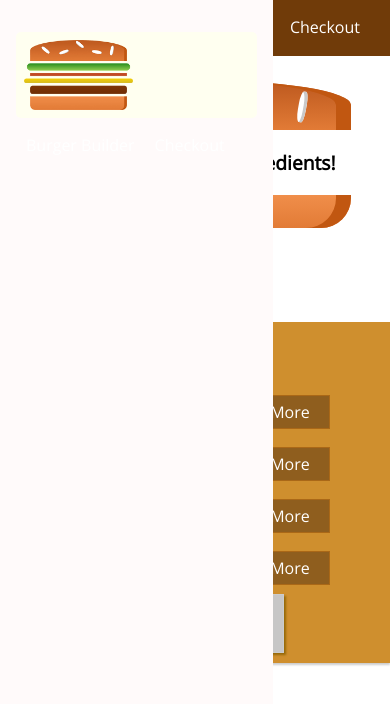
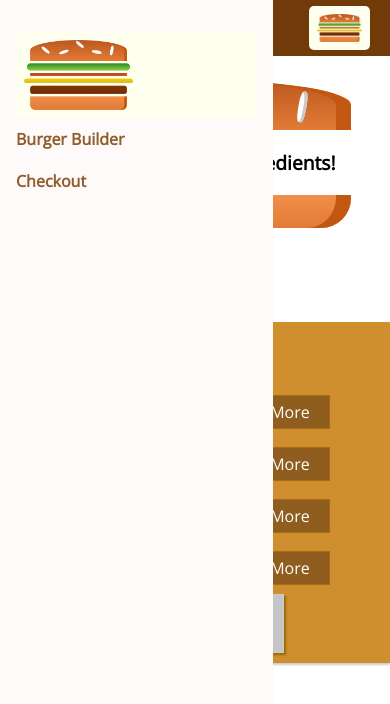
Before and after one commit to xugetsu/Burger-Builder, a React app: page / in a window 390 px wide. Shown: the top 704 px of the page. Built offline with nearby package versions, Linux system fonts and the light colour scheme.

Commit message:
Working on Responsive Adjustments

```diff
--- a/src/components/Navigation/NavigationItems/NavigationItem/NavigationItem.css
+++ b/src/components/Navigation/NavigationItems/NavigationItem/NavigationItem.css
@@ -1,19 +1,40 @@
+.NavigationItem{
+    margin: 10px 0;
+    box-sizing: border-box;
+    display: block;
+    width: 100%;
+}
+
+.NavigationItem a{
+    color: #8F5C2C;
+    font-weight: bolder;
+    text-decoration: none;
+    width: 100%;
+    box-sizing: border-box;
+    display: block;
+}
+
+.NavigationItem a:hover,
+.NavigationItem a:active,
+.NavigationItem a.active{
+    color:#40A4CB;
+}
+
+@media(min-width:500px){
     .NavigationItem{
         margin: 0;
-    box-sizing: border-box;
         display: flex;
         height: 100%;
+        width: auto;
         align-items: center;
     }
 
     .NavigationItem a{
         color: white;
-    text-decoration: none;
+        font-weight: normal;
         height: 100%;
         padding: 16px 10px;
         border-bottom: 4px solid transparent;
-    box-sizing: border-box;
-    display: block;
     }
 
     .NavigationItem a:hover,
@@ -23,3 +44,4 @@
         border-bottom: 4px solid #40A4CB;
         color:white;
     }
+}
--- a/src/components/Navigation/NavigationItems/NavigationItems.css
+++ b/src/components/Navigation/NavigationItems/NavigationItems.css
@@ -3,6 +3,13 @@
     padding: 0;
     list-style: none;
     display: flex;
+    flex-flow: column;
     align-items: center;
     height: 100%;
 }
+
+@media(min-width:500px){
+    .NavigationItems{
+        flex-flow: row;
+    }
+}
--- a/src/components/Navigation/Toolbar/Toolbar.css
+++ b/src/components/Navigation/Toolbar/Toolbar.css
@@ -16,3 +16,9 @@
 .Toolbar nav{
     height: 100%;
 }
+
+@media (max-width: 499px){
+    .Toolbar nav{
+        display: none;
+    }
+}
```
Lines whose indentation alone changed are shown as unchanged.
